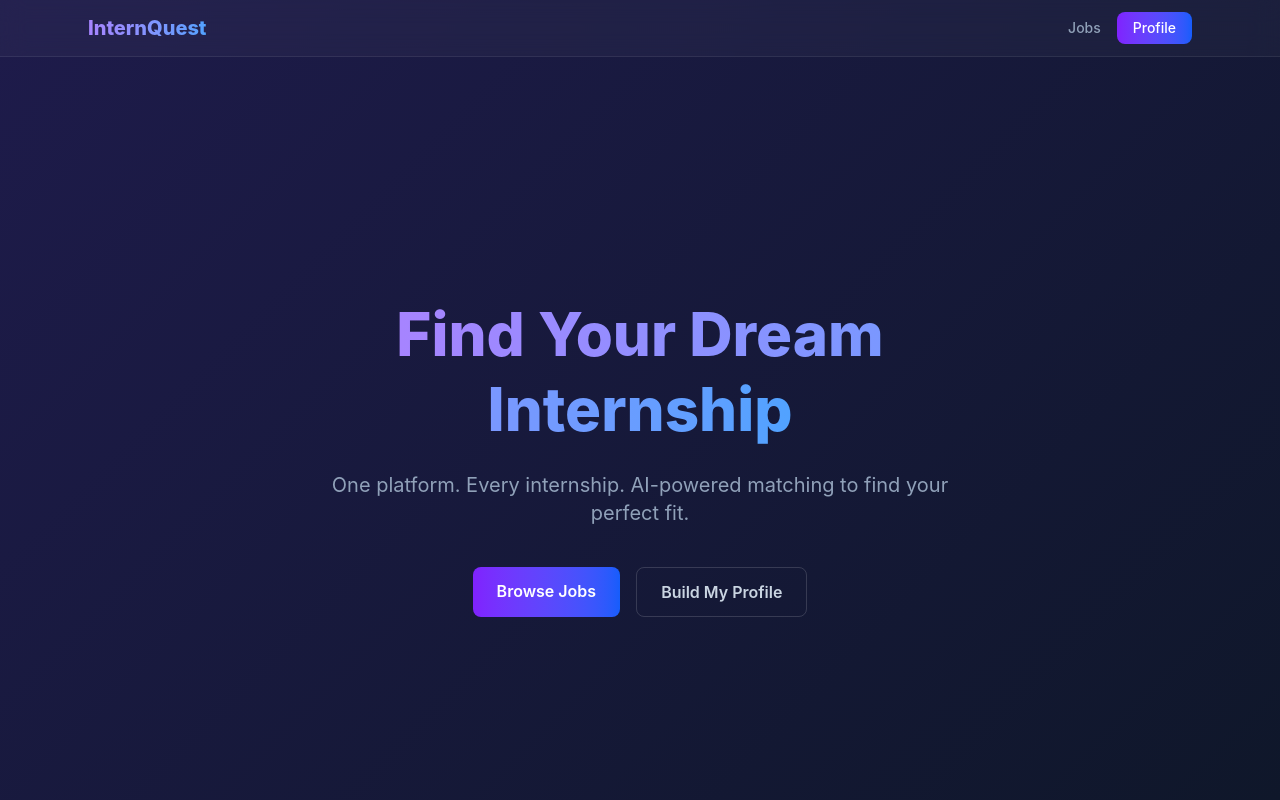
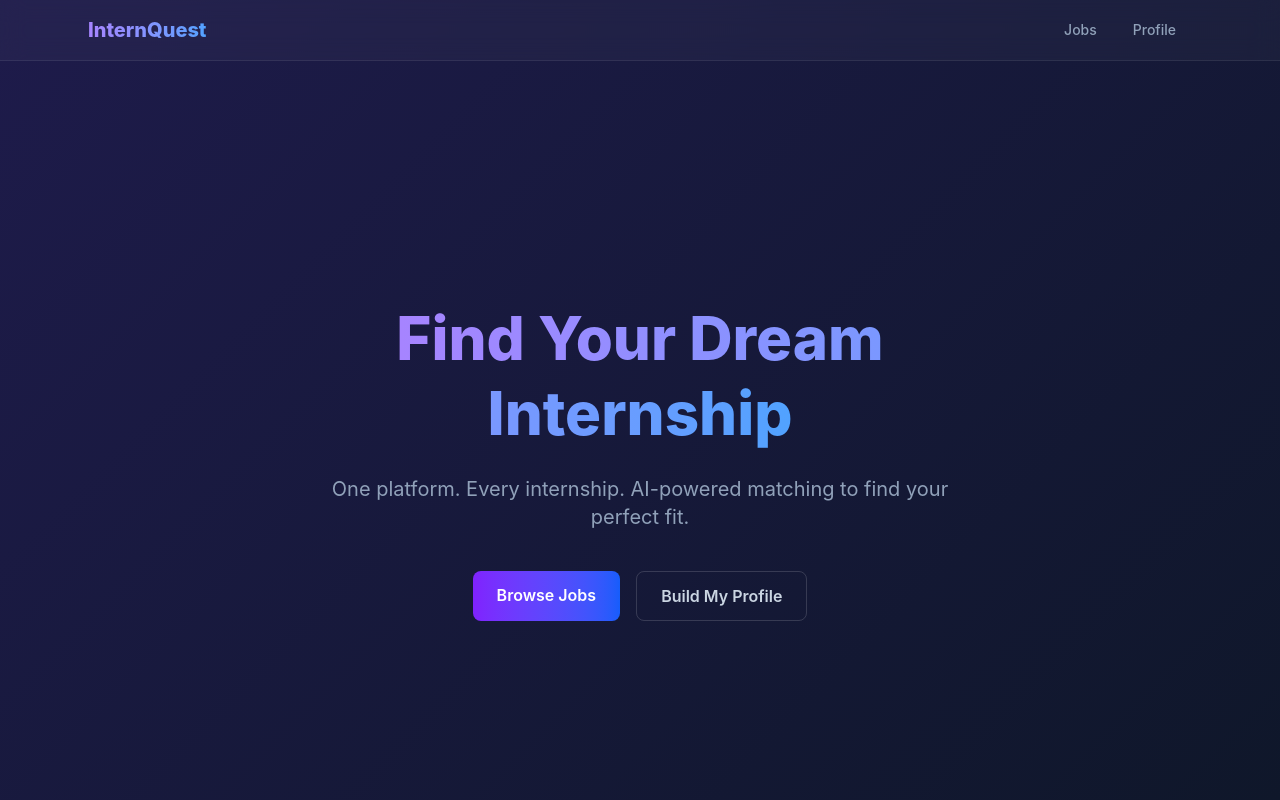
Before and after one commit to Ricky-RL/InternQuest, a React (Vite) app: page / in a window 1280 px wide. Shown: the top 800 px of the page. Built offline with nearby package versions, Linux system fonts and the light colour scheme.

Commit message:
ui: unify nav links as consistent pill buttons with active state

```diff
--- a/src/components/Navbar.jsx
+++ b/src/components/Navbar.jsx
@@ -10,20 +10,24 @@ export default function Navbar() {
           InternQuest
         </Link>
 
-        <div className="flex items-center gap-4">
+        <div className="flex items-center gap-1">
           <Link
             to="/jobs"
-            className={`text-sm font-medium transition-colors ${
+            className={`text-sm font-medium px-4 py-2 rounded-lg transition-all ${
               location.pathname === '/jobs' || location.pathname.startsWith('/jobs/')
-                ? 'text-slate-100'
-                : 'text-slate-400 hover:text-slate-200'
+                ? 'text-slate-100 bg-white/[0.08]'
+                : 'text-slate-400 hover:text-slate-200 hover:bg-white/[0.05]'
             }`}
           >
             Jobs
           </Link>
           <Link
             to="/profile"
-            className="text-sm font-medium px-4 py-1.5 rounded-lg bg-gradient-to-r from-violet-600 to-blue-600 text-white transition-opacity hover:opacity-90"
+            className={`text-sm font-medium px-4 py-2 rounded-lg transition-all ${
+              location.pathname === '/profile'
+                ? 'text-slate-100 bg-white/[0.08]'
+                : 'text-slate-400 hover:text-slate-200 hover:bg-white/[0.05]'
+            }`}
           >
             Profile
           </Link>
```
